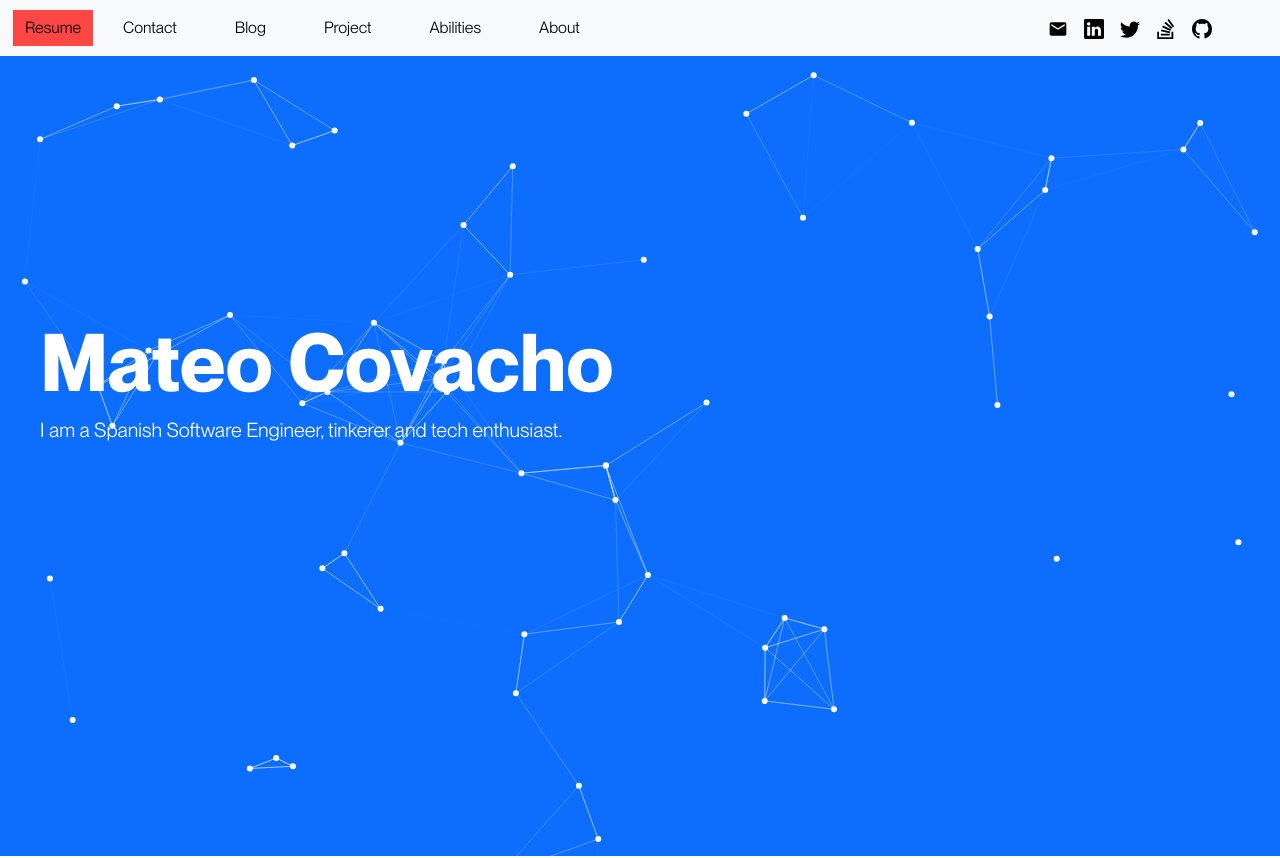
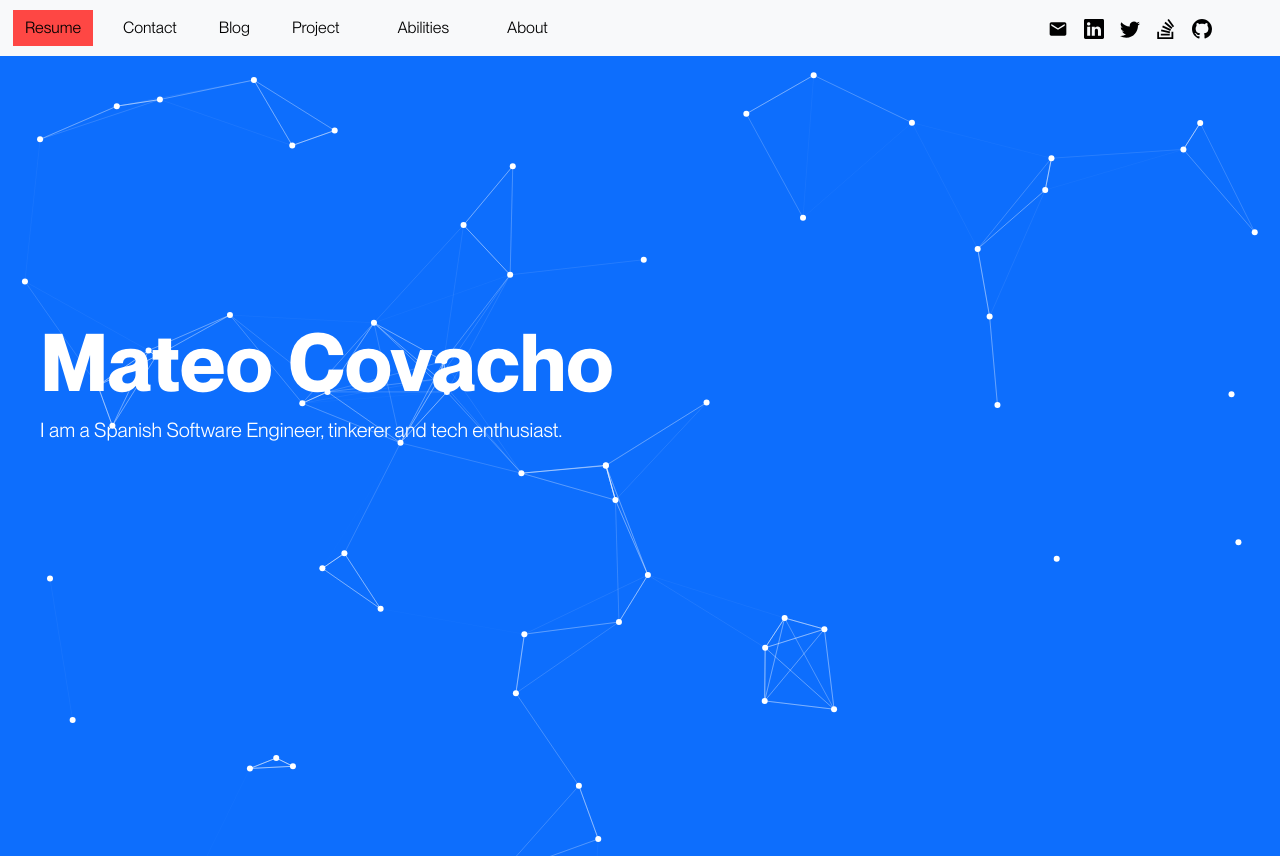
Before and after one commit to mateo-covacho/portfolio-mk2, a React (Create React App) app: page / in a window 1280 px wide. Shown: the top 858 px of the page. Built offline with nearby package versions, Linux system fonts and the light colour scheme; a web font is replaced by a local one.

Commit message:
Procrastinated button alignment changes

```diff
--- a/src/app.css
+++ b/src/app.css
@@ -216,3 +216,14 @@ footer * {
 .red {
   background-color: var(--color1) !important;
 }
+
+.button-wrapper {
+	display: flex !important;
+	justify-content: center !important;
+	align-items: center !important;
+	text-align: center !important;
+}
+
+.button-wrapper .btn {
+	margin: 0 auto !important;
+}
--- a/src/app.jsx
+++ b/src/app.jsx
@@ -253,8 +253,8 @@ function App() {
           <Navbar.Toggle aria-controls='basic-navbar-nav' />
           <Navbar.Collapse id='basic-navbar-nav ps-5'>
             <Nav>
-              <a href={curriculum} target='_Blank' classname='resume-link' style={{ textDecoration: "none", color: "black" }}>
-                <Nav.Item className=' btn btn-light nav_button mx-auto align-middle resume_button'>Resume</Nav.Item>
+              <a href={curriculum} target='_blank' className=" button-wrapper">
+                <Nav.Item className=' btn btn-light nav_button mx-3 align-middle resume_button'>Resume</Nav.Item>
               </a>
               <Nav.Item
                 className=' btn btn-light nav_button mx-3 align-middle '
@@ -264,7 +264,7 @@ function App() {
               >
                 Contact
               </Nav.Item>
-              <a href='http://link.medium.com/KB6fzkFRTpb' target='_blank'>
+				     <a href='http://link.medium.com/KB6fzkFRTpb' target='_blank' className=" button-wrapper">
                 <Nav.Item className=' btn btn-light nav_button mx-3 align-middle '>Blog</Nav.Item>
               </a>
               <Nav.Item
```
